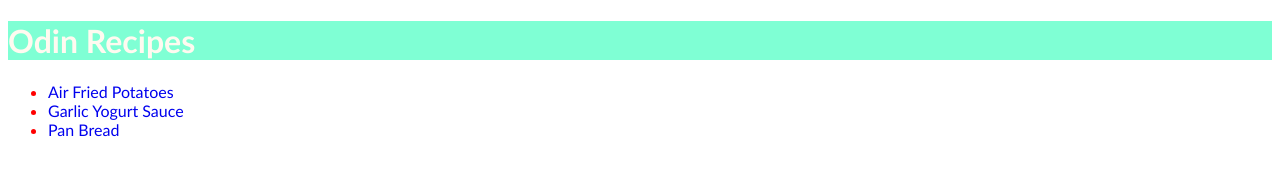
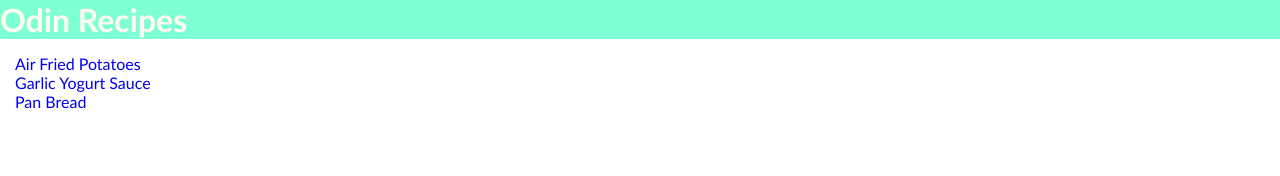
Before and after one commit to AtakanCodes/odin-recipes, a plain HTML site: page index.html in a window 1280 px wide. Drawn offline with Linux system fonts and the light colour scheme.

Commit message:
Edit padding and margin values.

```diff
--- a/styles.css
+++ b/styles.css
@@ -1,3 +1,10 @@
+* {
+    padding: 0px;
+    margin: 0px;
+    box-sizing: border-box;
+    font-family: 'Trebuchet MS', 'Lucida Sans Unicode', 'Lucida Grande', 'Lucida Sans', Arial, sans-serif;
+}
+
 a:link {
     text-decoration: none;
 }
@@ -9,8 +16,11 @@ h1, h2, h3 {
 
 .recipe-list {
     color: red;
+    list-style: none;
+    padding: 10px;
 }
 
-p, h1, h2, h3, ul, ol {
-    font-family: 'Trebuchet MS', 'Lucida Sans Unicode', 'Lucida Grande', 'Lucida Sans', Arial, sans-serif;
+p, ol, ul {
+    padding: 5px;
+    margin: 5px;
 }
```
